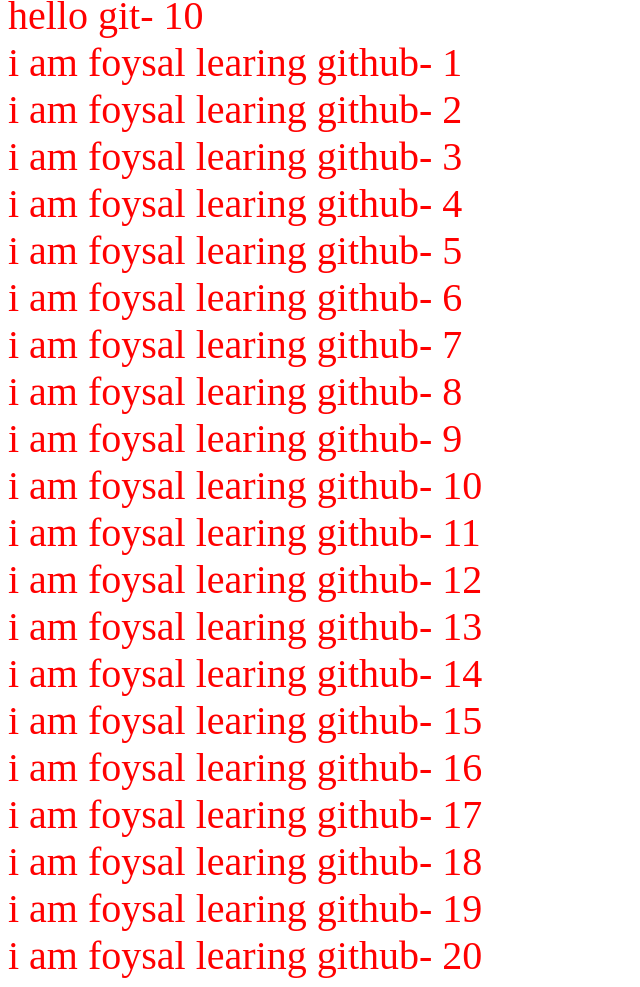
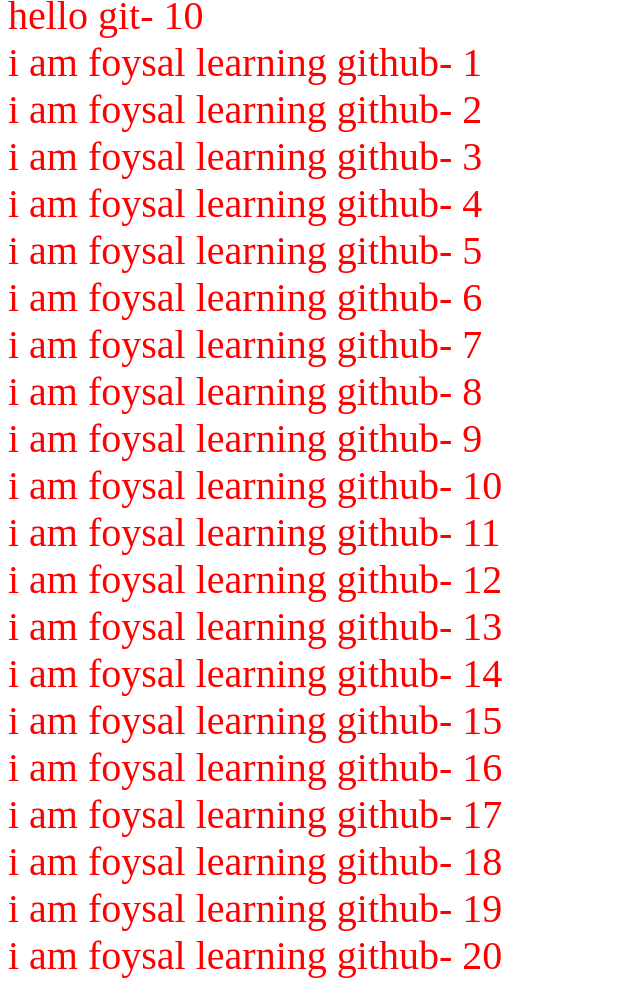
Before and after one commit to Foysal965/test, a plain HTML site: page index.html in a window 1280 px wide. Shown: the part 439-1426 px from the top of the page, without its empty margins (0-640 px from the left). Drawn offline with Linux system fonts and the light colour scheme.

Commit message:
spell corrected

```diff
--- a/index.html
+++ b/index.html
@@ -20,26 +20,26 @@
     <div>hello git- 10</div>
   </div>
   <div>
-    <div>i am foysal learing github- 1</div>
-    <div>i am foysal learing github- 2</div>
-    <div>i am foysal learing github- 3</div>
-    <div>i am foysal learing github- 4</div>
-    <div>i am foysal learing github- 5</div>
-    <div>i am foysal learing github- 6</div>
-    <div>i am foysal learing github- 7</div>
-    <div>i am foysal learing github- 8</div>
-    <div>i am foysal learing github- 9</div>
-    <div>i am foysal learing github- 10</div>
-    <div>i am foysal learing github- 11</div>
-    <div>i am foysal learing github- 12</div>
-    <div>i am foysal learing github- 13</div>
-    <div>i am foysal learing github- 14</div>
-    <div>i am foysal learing github- 15</div>
-    <div>i am foysal learing github- 16</div>
-    <div>i am foysal learing github- 17</div>
-    <div>i am foysal learing github- 18</div>
-    <div>i am foysal learing github- 19</div>
-    <div>i am foysal learing github- 20</div>
+    <div>i am foysal learning github- 1</div>
+    <div>i am foysal learning github- 2</div>
+    <div>i am foysal learning github- 3</div>
+    <div>i am foysal learning github- 4</div>
+    <div>i am foysal learning github- 5</div>
+    <div>i am foysal learning github- 6</div>
+    <div>i am foysal learning github- 7</div>
+    <div>i am foysal learning github- 8</div>
+    <div>i am foysal learning github- 9</div>
+    <div>i am foysal learning github- 10</div>
+    <div>i am foysal learning github- 11</div>
+    <div>i am foysal learning github- 12</div>
+    <div>i am foysal learning github- 13</div>
+    <div>i am foysal learning github- 14</div>
+    <div>i am foysal learning github- 15</div>
+    <div>i am foysal learning github- 16</div>
+    <div>i am foysal learning github- 17</div>
+    <div>i am foysal learning github- 18</div>
+    <div>i am foysal learning github- 19</div>
+    <div>i am foysal learning github- 20</div>
   </div>
 </body>
 </html>
```
